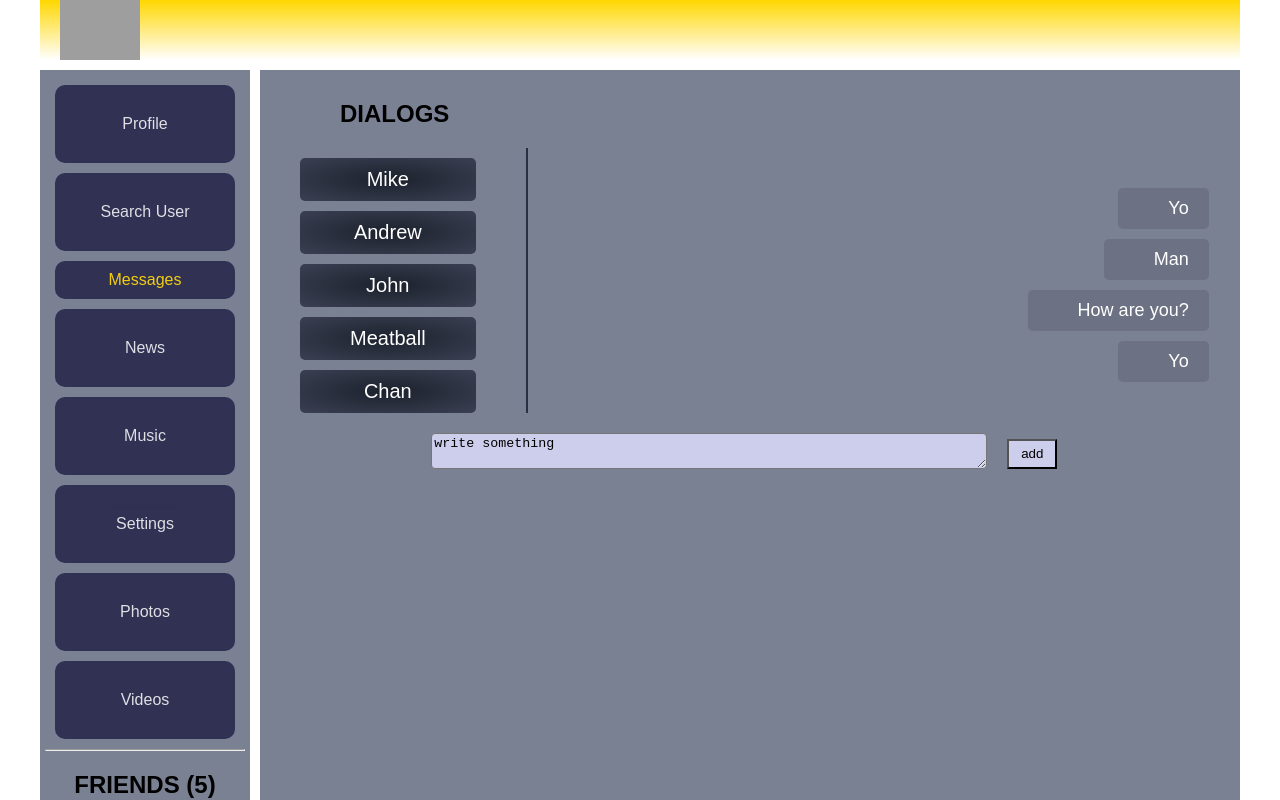
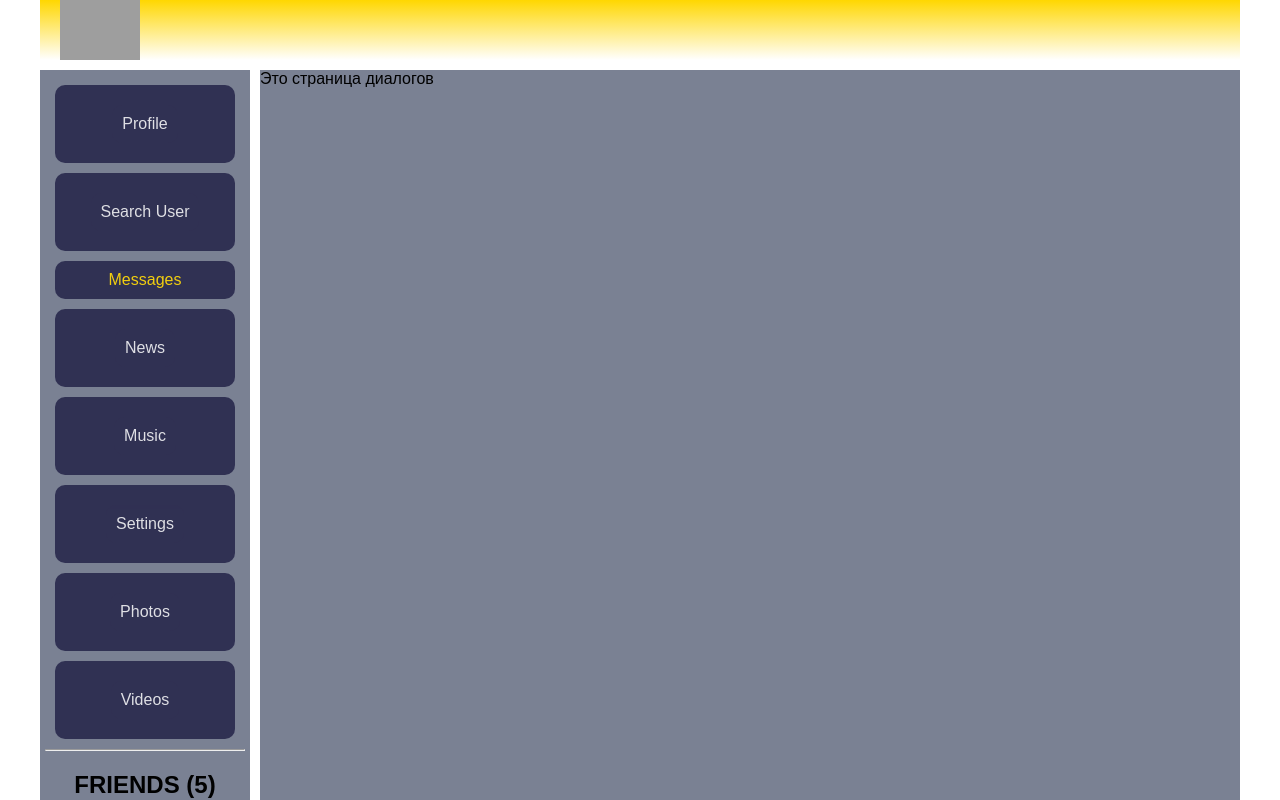
Before and after one commit to MikeTrick/jsReact, a React (Create React App) app: page /dialogs in a window 1280 px wide. Shown: the top 800 px of the page. Built offline with nearby package versions, Linux system fonts and the light colour scheme; grey boxes are pictures that could not be loaded.

Commit message:
#01 some refactoring pt.1

```diff
--- a/src/App.js
+++ b/src/App.js
@@ -1,39 +1,29 @@
-import './App.css';
+import {useMemo} from 'react';
+import {BrowserRouter, Route, Routes,} from "react-router-dom";
+
 import {Header} from "./components/Header/Header";
 import {Navbar} from "./components/NavBar/Navbar";
-import {Profile} from "./components/Profile/Profile";
-import {BrowserRouter, Route, Routes,} from "react-router-dom";
-import {Music} from "./components/Music/Music";
-import {News} from "./components/News/News";
-import {Settings} from "./components/Settings/Settings";
-import {Videos} from "./components/Videos/Videos";
-import {Photos} from "./components/Photos/Photos";
-import {DialogsContainer} from "./components/Dialogs/DialogsContainer";
-import {Users} from "./components/Users/Users";
+import {ROUTES_MAP} from "./common/constants/routes";
+import './App.css';
 
-const App = (props) => {
+const App = () => {
+
+    const content = useMemo(() => (
+        <div className='app-wrapper-content'>
+            <Routes>
+                {Object.entries(ROUTES_MAP).map(([path, Component]) => (
+                    <Route key={path} path={path} element={<Component />} />
+                ))}
+            </Routes>
+        </div>
+    ), [])
+
     return (
         <BrowserRouter>
             <div className='app-wrapper'>
-                <Header/>
-                <Navbar state={props.appState.friendsBar}/>
-                <div className="app-wrapper-content">
-                    <Routes>
-                        <Route path='profile/*'
-                               element={<Profile state={props.appState}
-                                                 dispatch={props.dispatch}
-                               />}/>
-                        <Route path='dialogs/*'
-                               element={<DialogsContainer state={props.appState} />}/>
-                        <Route path='music/*' element={<Music/>}/>
-                        <Route path='news/*' element={<News/>} />
-                        <Route path='users/*' element={<Users state={props.appState}/>}/>
-                        <Route path='settings/*' element={<Settings/>}/>
-                        <Route path='photos/*' element={<Photos/>}/>
-                        <Route path='videos/*' element={<Videos/>}/>
-
-                    </Routes>
-                </div>
+                <Header />
+                <Navbar />
+                {content}
             </div>
         </BrowserRouter>
 
--- /dev/null
+++ b/src/common/constants/routes.js
@@ -0,0 +1,31 @@
+import {Profile} from "../../components/Profile/Profile";
+import {Dialogs} from "../../components/Dialogs/Dialogs";
+import {Music} from "../../components/Music/Music";
+import {News} from "../../components/News/News";
+import {Users} from "../../components/Users/Users";
+import {Settings} from "../../components/Settings/Settings";
+import {Photos} from "../../components/Photos/Photos";
+import {Videos} from "../../components/Videos/Videos";
+
+export const ROUTES = {
+    PROFILE: 'profile/*',
+    DIALOGS: 'dialogs/*',
+    MUSIC: 'music/*',
+    NEWS: 'news/*',
+    USERS: 'users/*',
+    SETTINGS: 'settings/*',
+    PHOTOS: 'photos/*',
+    VIDEOS: 'videos/*',
+}
+
+export const ROUTES_MAP = {
+    [ROUTES.PROFILE]: Profile,
+    [ROUTES.DIALOGS]: Dialogs,
+    [ROUTES.MUSIC]: Music,
+    [ROUTES.NEWS]: News,
+    [ROUTES.USERS]: Users,
+    [ROUTES.SETTINGS]: Settings,
+    [ROUTES.PHOTOS]: Photos,
+    [ROUTES.VIDEOS]: Videos,
+    ['/*']: Profile,
+}
--- a/src/components/Dialogs/Dialogs.jsx
+++ b/src/components/Dialogs/Dialogs.jsx
@@ -1,43 +1,53 @@
-import React from "react";
-import Classes from './Dialogs.module.css'
-import {DialogItem} from "./DialogItem/DialogItem";
-import {Message} from "./Message/Message";
+import React from 'react';
 
-export const Dialogs = (props) => {
-    let messagesElements = props.state.messagesPage.messagesData
-        .map(messages => <Message message={messages.message} key={messages.id} id={messages.id}></Message>)
-
-    let dialogsElements = props.dialogsData
-        .map(dialog => <DialogItem id={dialog.id} key={dialog.id} name={dialog.name}/>)
-
-    let newMessage = React.createRef()
-
-    let addMessage = () => {
-        props.addMessage(newMessage.current.textarea);
-    }
-
-    let onMessageChange = () => {
-        let message = newMessage.current.value;
-        props.onMessageChange(message)
-    }
-
+export const Dialogs = () => {
     return (
         <div>
-            <div className={Classes.dialogsWrapper}>
-                <h2>DIALOGS</h2>
-                <div className={Classes.dialogs}>
-                    <div className={Classes.dialogsNames}>
-                        {dialogsElements}
-                    </div>
-                    <div className={Classes.messages}>
-                        {messagesElements}
-                    </div>
-                </div>
-            </div>
-            <div className={Classes.text_adder}>
-                <textarea ref={newMessage} onChange={onMessageChange} value={props.newMessageText} />
-                <button onClick={addMessage}>add</button>
-            </div>
+            Это страница диалогов
         </div>
     )
 }
+
+// import React from "react";
+// import Classes from './Dialogs.module.css'
+// import {DialogItem} from "./DialogItem/DialogItem";
+// import {Message} from "./Message/Message";
+//
+// export const Dialogs = (props) => {
+//     let messagesElements = props.state.messagesPage.messagesData
+//         .map(messages => <Message message={messages.message} key={messages.id} id={messages.id}></Message>)
+//
+//     let dialogsElements = props.dialogsData
+//         .map(dialog => <DialogItem id={dialog.id} key={dialog.id} name={dialog.name}/>)
+//
+//     let newMessage = React.createRef()
+//
+//     let addMessage = () => {
+//         props.addMessage(newMessage.current.textarea);
+//     }
+//
+//     let onMessageChange = () => {
+//         let message = newMessage.current.value;
+//         props.onMessageChange(message)
+//     }
+//
+//     return (
+//         <div>
+//             <div className={Classes.dialogsWrapper}>
+//                 <h2>DIALOGS</h2>
+//                 <div className={Classes.dialogs}>
+//                     <div className={Classes.dialogsNames}>
+//                         {dialogsElements}
+//                     </div>
+//                     <div className={Classes.messages}>
+//                         {messagesElements}
+//                     </div>
+//                 </div>
+//             </div>
+//             <div className={Classes.text_adder}>
+//                 <textarea ref={newMessage} onChange={onMessageChange} value={props.newMessageText} />
+//                 <button onClick={addMessage}>add</button>
+//             </div>
+//         </div>
+//     )
+// }
--- a/src/components/NavBar/Navbar.jsx
+++ b/src/components/NavBar/Navbar.jsx
@@ -1,14 +1,21 @@
-import React from "react";
+import React, {useMemo} from "react";
+import {useSelector} from "react-redux";
+import {NavLink} from "react-router-dom";
+
+import {Friends} from "../Friends/Friends";
+import {getNavState} from "../../redux/store/selectors";
 import Classes from './Navbar.module.css';
-import {NavLink} from "react-router-dom";
-import {Friends} from "../Friends/Friends";
 
-console.log(Classes);
-
-export const Navbar = (props) => {
-
-    let friendsElement = props.state.friendsData
-        .map(f => <Friends name={f.name} familyName={f.familyName} key={f.id} photo={f.photo}/>)
+export const Navbar = () => {
+    const friends = useSelector(getNavState.getFriendsDataSelector);
+    const renderFriends = useMemo(() => friends.map((friend) => (
+        <Friends
+            key={friend.id}
+            name={friend.name}
+            familyName={friend.familyName}
+            photo={friend.photo}
+        />
+    )), [friends])
 
 
     return (<nav className={Classes.nav}>
@@ -44,9 +51,9 @@ export const Navbar = (props) => {
                      className={navData => navData.isActive ? Classes.active : Classes.item}>Videos</NavLink>
         </div>
         <hr className={Classes.hr}/>
-        <h1>FRIENDS ({friendsElement.length})</h1>
+        <h1>FRIENDS ({friends.length})</h1>
         <div className={Classes.friends}>
-            {friendsElement}
+            {renderFriends}
         </div>
     </nav>)
 }
--- a/src/components/Profile/Profile.jsx
+++ b/src/components/Profile/Profile.jsx
@@ -9,9 +9,7 @@ export const Profile = (props) => {
     return (
         <div className={Classes.content}>
             <ProfileInfo/>
-            <MyPostsContainer
-                dispatch={props.dispatch}
-                state={props.state}/>
+            <MyPostsContainer />
         </div>
     )
 }
--- a/src/index.js
+++ b/src/index.js
@@ -1,18 +1,14 @@
 import React from 'react';
+import {Provider} from "react-redux";
+import ReactDOM from 'react-dom/client';
+
+import App from './App';
+import store from './redux/redux-store'
 import './index.css';
-import store from './redux/redux-store'
-import ReactDOM from 'react-dom/client';
-import './index.css';
-import App from './App';
-import {Provider} from "react-redux";
 
 const root = ReactDOM.createRoot(document.getElementById('root'));
 root.render(
     <Provider store={store}>
-        <App
-            store={store}
-            appState={store.getState()}
-            dispatch={store.dispatch.bind(store)}
-        />
+        <App />
     </Provider>
 );
--- /dev/null
+++ b/src/redux/store/selectors.js
@@ -0,0 +1,5 @@
+const getFriendsDataSelector = ({ friendsBar }) => friendsBar.friendsData;
+
+export const getNavState = {
+    getFriendsDataSelector,
+};
```
Also changed, not shown: src/common/hooks/useActions.js (added, +14 -0 lines), src/reportWebVitals.js (deleted, +0 -13 lines), src/setupTests.js (deleted, +0 -5 lines), src/logo.svg (deleted), 1 other file (tests, documents, lock files or other folders).
